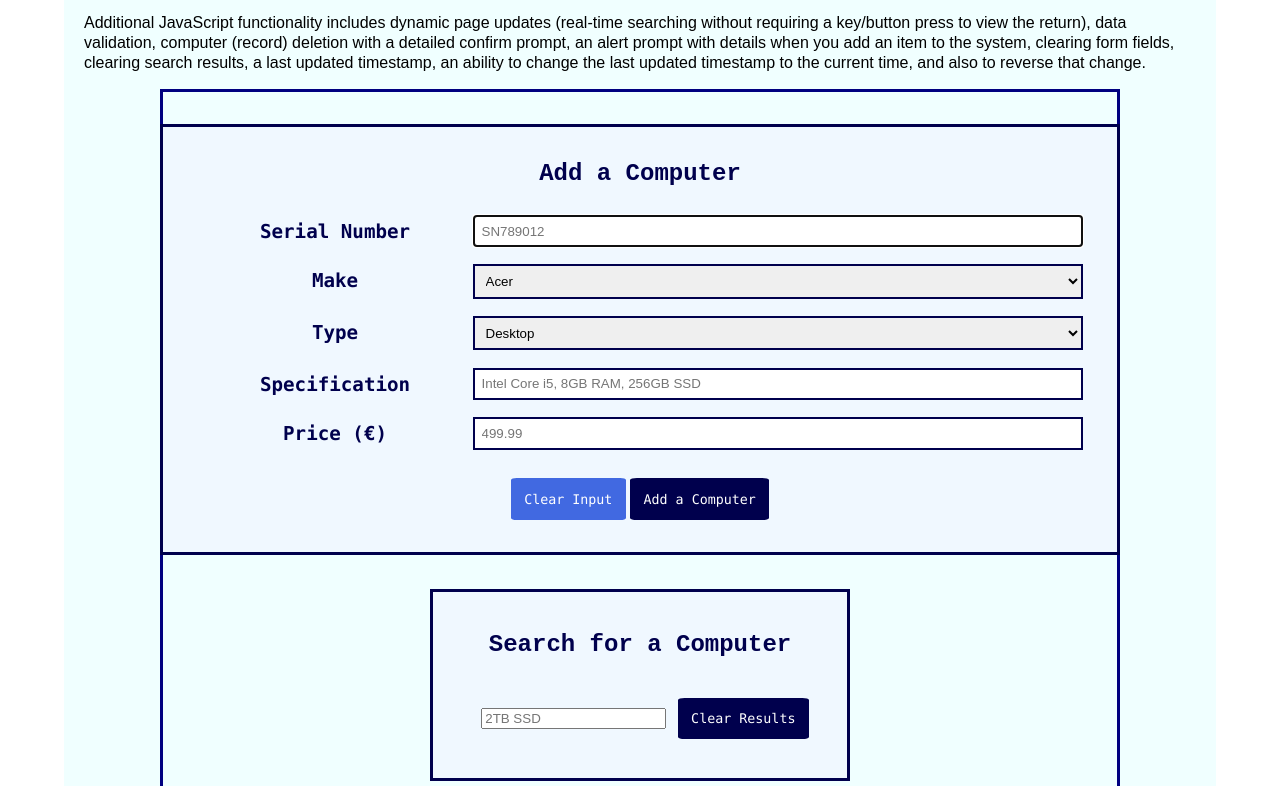
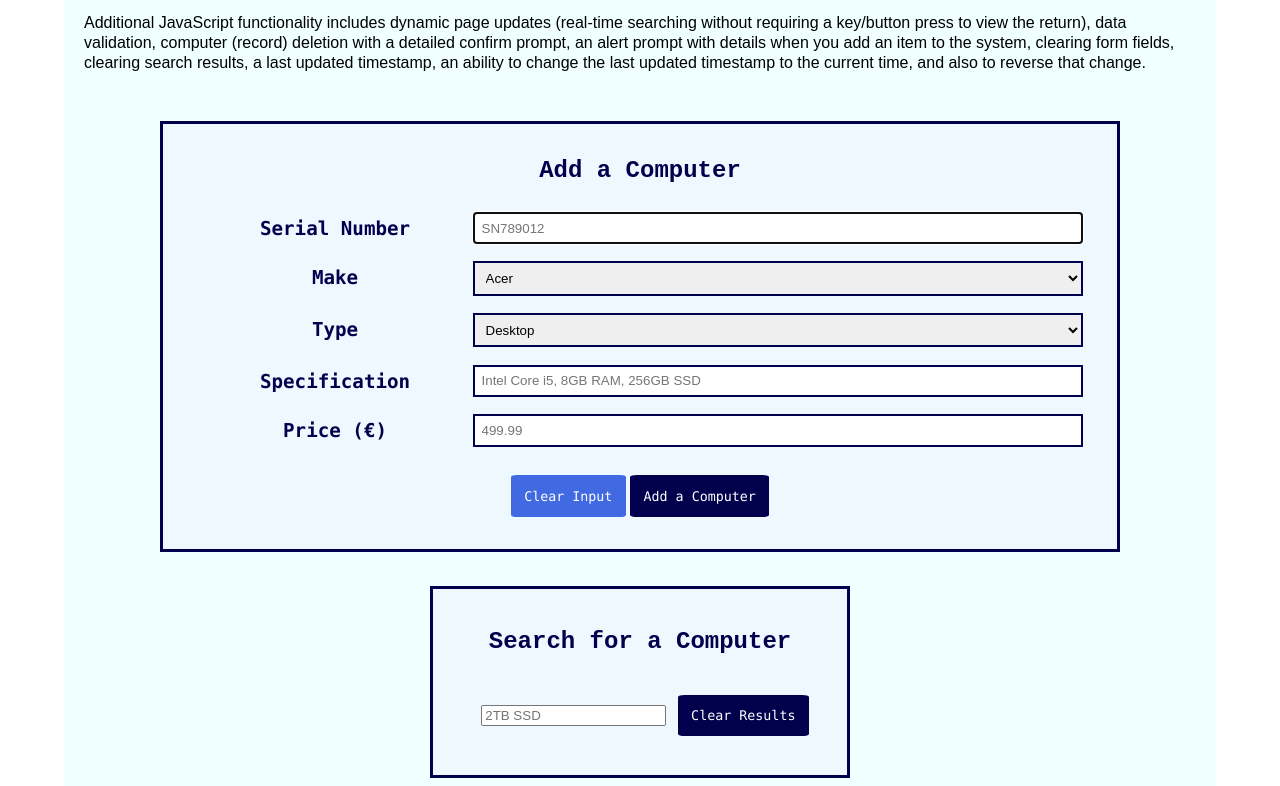
Before and after one commit to JoeOMahony/JoeOMahony_CA2, a plain HTML site: page data-manipulation.html in a window 1280 px wide. Shown: the part 851-1637 px from the top of the page. Drawn offline with Linux system fonts and the light colour scheme.

Commit message:
CSS Change

```diff
--- a/css/styles.css
+++ b/css/styles.css
@@ -294,16 +294,6 @@ blockquote {
     font-size: 14px;
 }
 
-#container {
-    width: 80%;
-    margin: 1em auto;
-    border: solid navy;
-}
-
-header {
-    text-align: center;
-}
-
 /* LIGHT BOX */
 #gallery {
     width: 60%;
```
